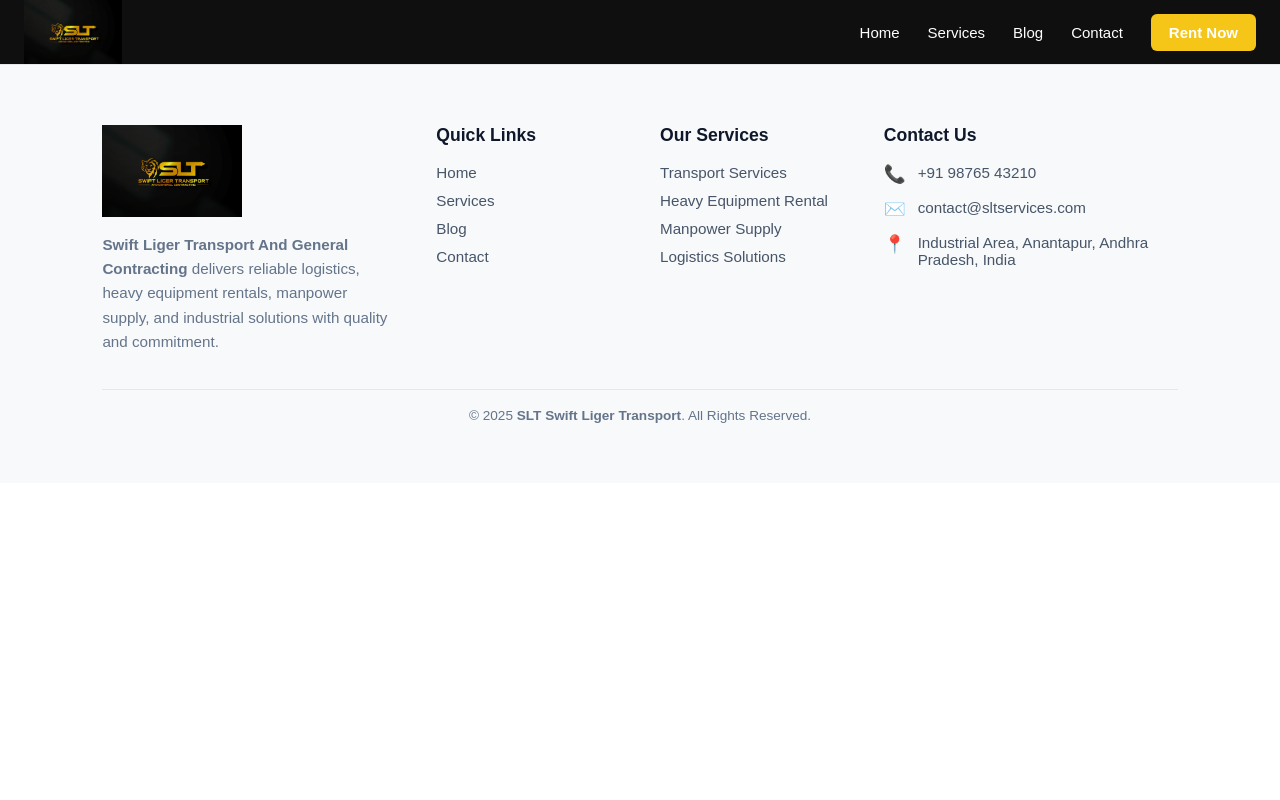
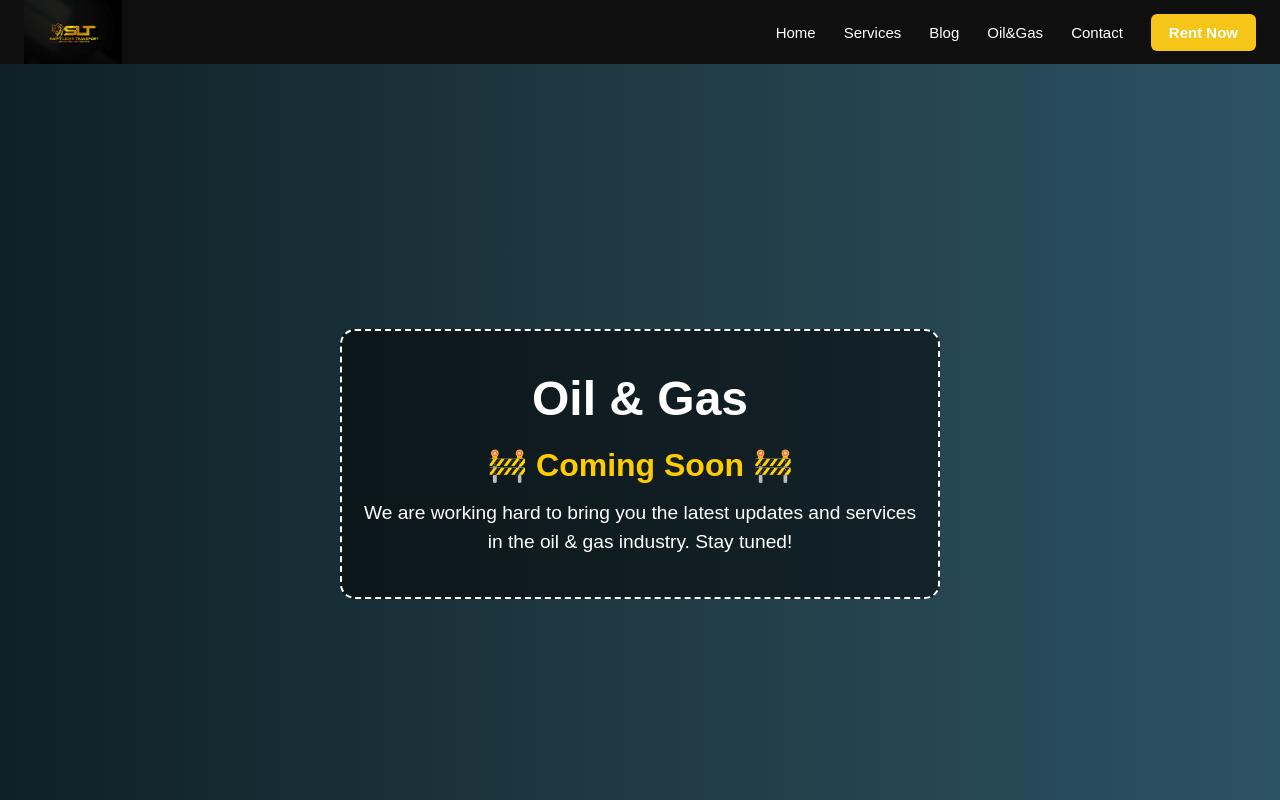
Before and after one commit to pathapatisneha2025-commits/SLtTransport, a React (Create React App) app: page /oilandgas in a window 1280 px wide. Shown: the top 800 px of the page. Built offline with nearby package versions, Linux system fonts and the light colour scheme.

Commit message:
changes made

```diff
--- a/src/App.js
+++ b/src/App.js
@@ -15,6 +15,7 @@
 import ServicesPage from "./pages/Servicespage";
 import ContactPage from "./pages/ContactPage";
 import BlogDetailPage from "./pages/BlogDetailPage";
+import OilAndGasPage from "./pages/OilAndGas";
 // import HeroSection from "./components/HeroSection";
 // import ServicesSection from "./components/ServiceSection";
 // import CTASection from "./components/CtaSection";
@@ -52,6 +53,8 @@
         <Route path="/blog" element={<BlogPage />} />
         <Route path="/services" element={<ServicesPage/>} />
         <Route path="/contact" element={<ContactPage />} />
+                <Route path="/oilandgas" element={<OilAndGasPage />} />
+
           <Route path="/blog/:id" element={<BlogDetailPage />} />
 
       </Routes>
--- a/src/components/Footer.js
+++ b/src/components/Footer.js
@@ -132,6 +132,8 @@
               <li><a href="/">Home</a></li>
               <li><a href="/services">Services</a></li>
               <li><a href="/blog">Blog</a></li>
+                            <li><a href="/oilandgas">OilandGas</a></li>
+
               <li><a href="/contact">Contact</a></li>
             </ul>
           </div>
--- a/src/components/Navbar.js
+++ b/src/components/Navbar.js
@@ -123,6 +123,8 @@
           <Link to="/" onClick={handleLinkClick}>Home</Link>
           <Link to="/services" onClick={handleLinkClick}>Services</Link>
           <Link to="/blog" onClick={handleLinkClick}>Blog</Link>
+           <Link to="/oilandgas" onClick={handleLinkClick}>Oil&Gas</Link>
+
           <Link to="/contact" onClick={handleLinkClick}>Contact</Link>
           <Link to="/rent" className="rent-btn" onClick={handleLinkClick}>Rent Now</Link>
         </div>
--- /dev/null
+++ b/src/pages/OilAndGas.js
@@ -0,0 +1,49 @@
+import React from "react";
+
+export default function OilAndGasPage() {
+  return (
+    <div style={styles.container}>
+      <div style={styles.content}>
+        <h1 style={styles.title}>Oil & Gas</h1>
+        <p style={styles.comingSoon}>🚧 Coming Soon 🚧</p>
+        <p style={styles.description}>
+          We are working hard to bring you the latest updates and services in the oil & gas industry. Stay tuned!
+        </p>
+      </div>
+    </div>
+  );
+}
+
+const styles = {
+  container: {
+    display: "flex",
+    justifyContent: "center",
+    alignItems: "center",
+    height: "100vh",
+    background: "linear-gradient(to right, #0f2027, #203a43, #2c5364)",
+    color: "#fff",
+    textAlign: "center",
+    padding: "20px",
+  },
+  content: {
+    maxWidth: "600px",
+    border: "2px dashed #fff",
+    borderRadius: "15px",
+    padding: "40px 20px",
+    backgroundColor: "rgba(0,0,0,0.5)",
+  },
+  title: {
+    fontSize: "3rem",
+    marginBottom: "20px",
+  },
+  comingSoon: {
+    fontSize: "2rem",
+    fontWeight: "bold",
+    color: "#ffcc00",
+    marginBottom: "15px",
+  },
+  description: {
+    fontSize: "1.2rem",
+    lineHeight: "1.5",
+  },
+};
```
